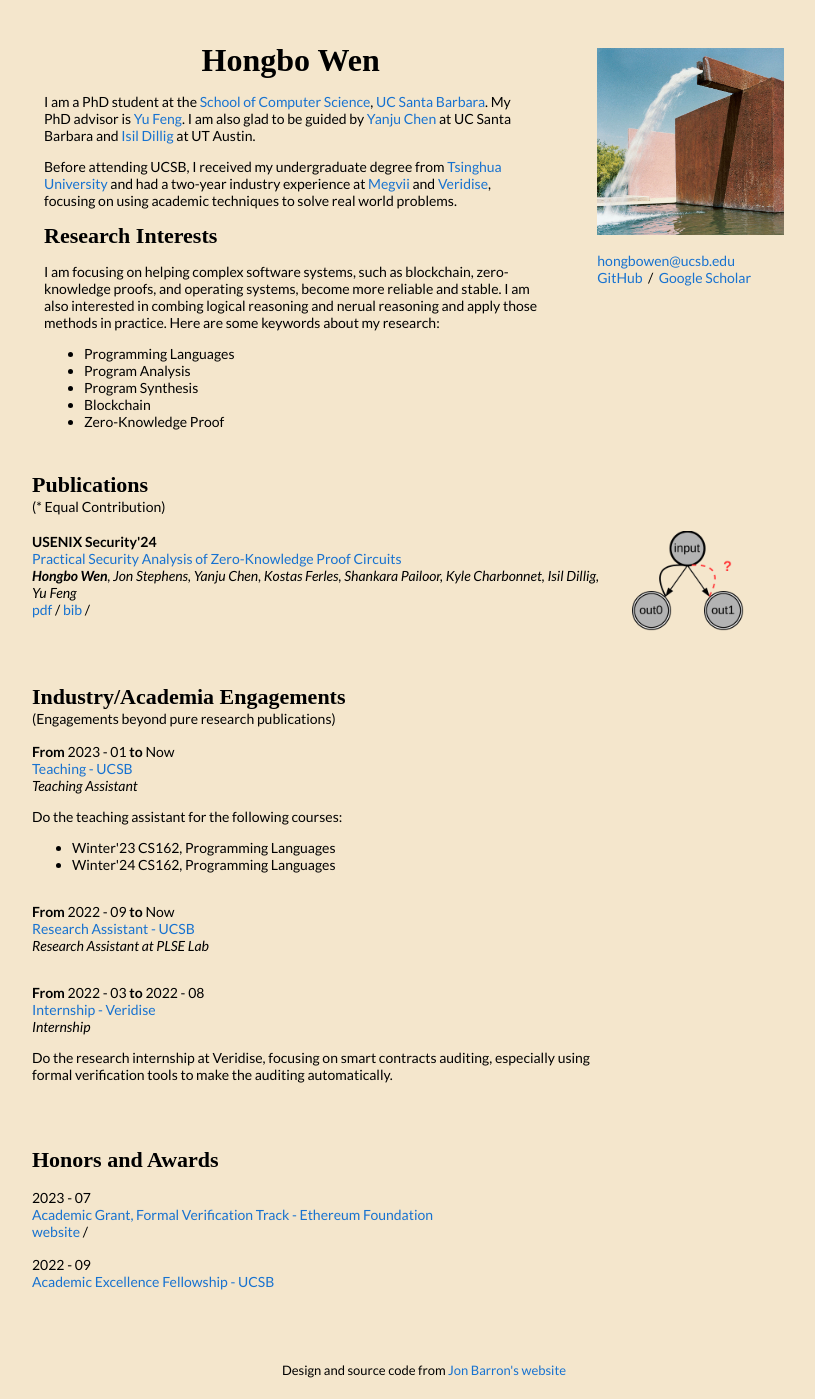
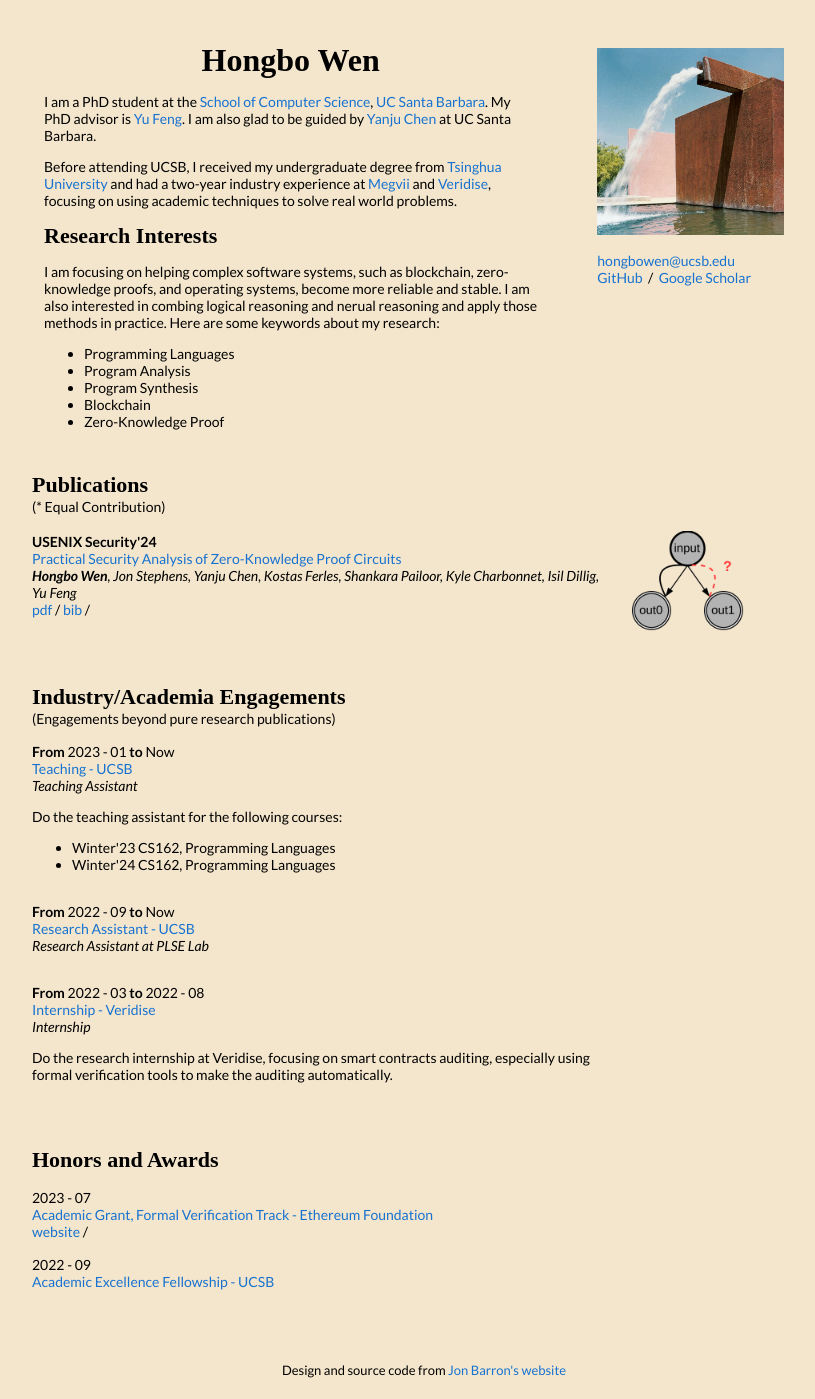
Before and after one commit to whbjzzwjxq/whbjzzwjxq.github.io, a Jekyll site: the page built from _posts/2023-07-28-ZKAP.markdown, in a window 1280 px wide. Shown: the whole page, without its empty margins (216-1031 px from the left). Built offline with Jekyll 4.4.1, drawn with Linux system fonts in a browser that asks for light colours.

Commit message:
Update default.html

```diff
--- a/_layouts/default.html
+++ b/_layouts/default.html
@@ -31,8 +31,7 @@
                 I am a PhD student at the <a href="https://www.cs.ucsb.edu/">School of Computer Science</a>,
                 <a href="https://www.ucsb.edu/">UC Santa Barbara</a>.
                 My PhD advisor is <a href="https://fredfeng.github.io/">Yu Feng</a>.
-                I am also glad to be guided by <a href="https://sites.cs.ucsb.edu/~yanju/">Yanju Chen</a> at UC Santa Barbara
-                and <a href="https://www.cs.utexas.edu/~isil/">Isil Dillig</a> at UT Austin.
+                I am also glad to be guided by <a href="https://sites.cs.ucsb.edu/~yanju/">Yanju Chen</a> at UC Santa Barbara.
               </p>
               <p>
                 Before attending UCSB, I received my undergraduate degree from <a href="https://www.tsinghua.edu.cn/en/">Tsinghua University</a>
```
